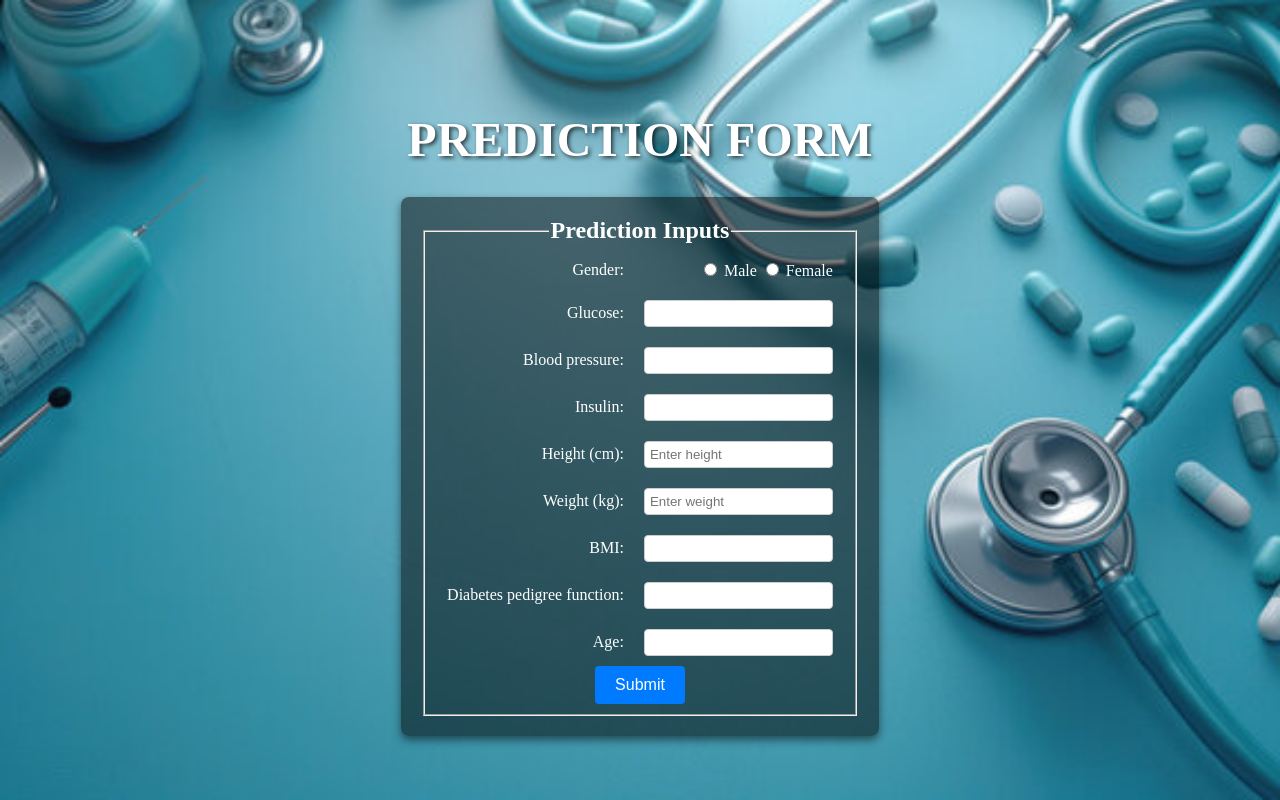
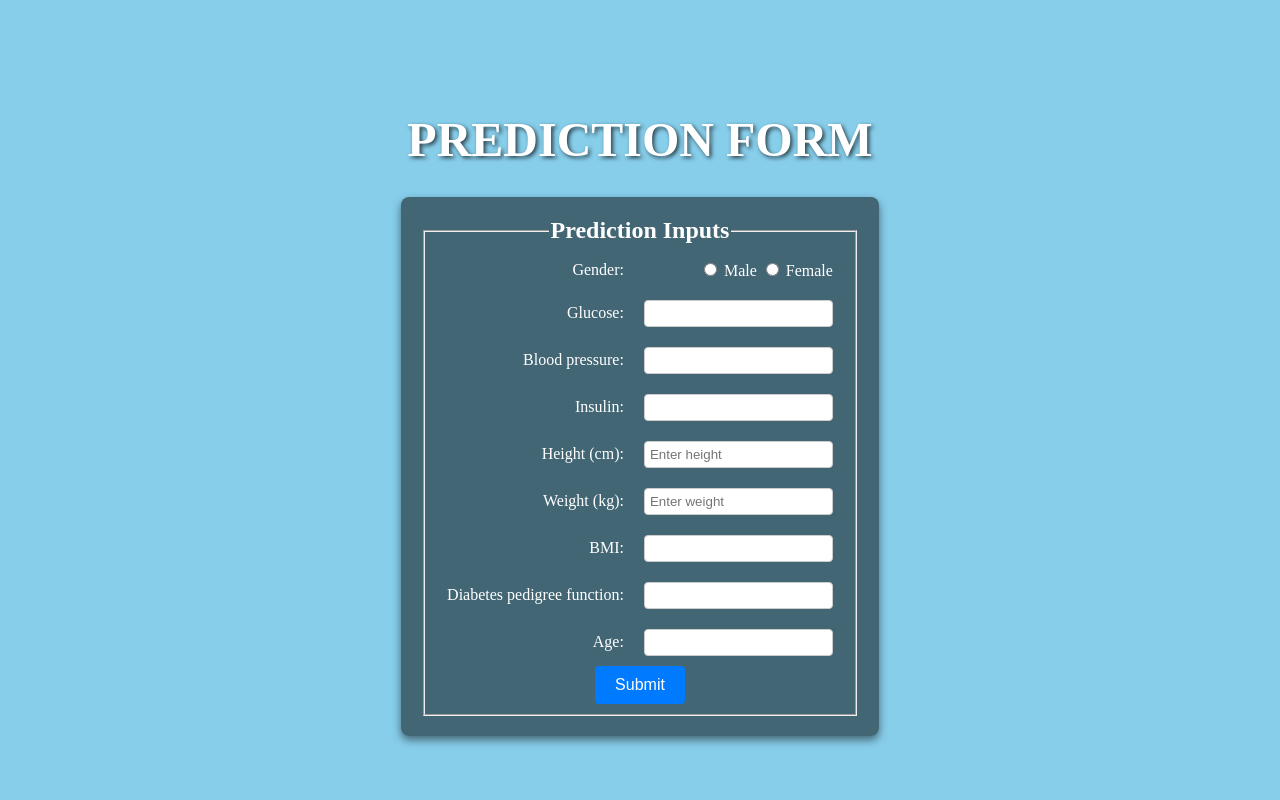
Before and after one commit to pavithra-2810/diabetes-predictor, a Django app: page /predict/ in a window 1280 px wide. Run offline with Django 5.2, Linux system fonts and the light colour scheme.

Commit message:
Change background from image to sky blue color

```diff
--- a/templates/predict.html
+++ b/templates/predict.html
@@ -6,10 +6,7 @@
     <title>Prediction Page</title>
     <style>
     body {
-            background-image: url("{% static 'pred.jpg' %}");
-            background-repeat: no-repeat;
-            background-attachment: fixed;
-            background-size: cover;
+        background-color: skyblue; /* Changed from image to color */
         margin: 0;
         height: 100vh;
         display: flex;
@@ -77,6 +74,7 @@
         font-size: 1.2em;
     }
 </style>
+
     <script>
         function togglePregnancyInput() {
             const gender = document.querySelector('input[name="gender"]:checked');
```
Lines whose indentation alone changed are shown as unchanged.
